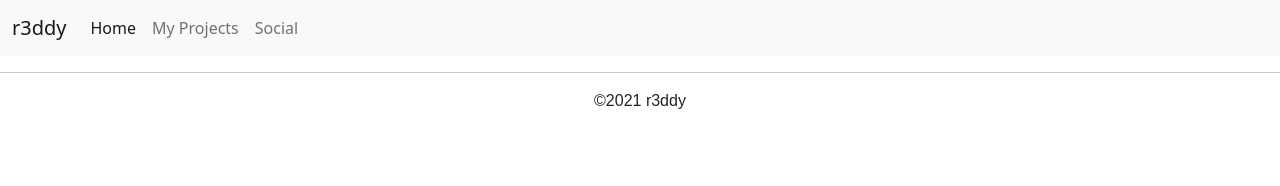
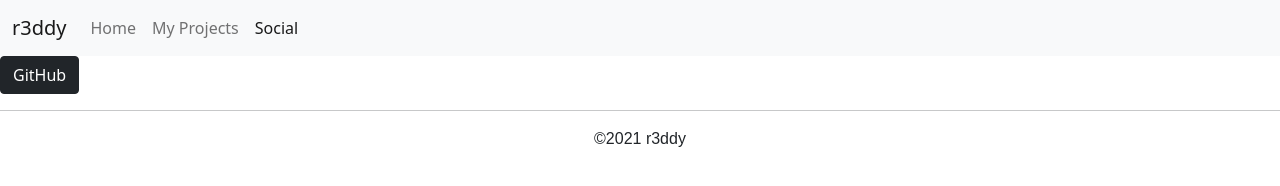
Before and after one commit to Superredstone/superredstone.github.io, a plain HTML site: page social.html in a window 1280 px wide. Drawn offline with nearby package versions, Linux system fonts and the light colour scheme.

Commit message:
aria-current fixed

```diff
--- a/social.html
+++ b/social.html
@@ -17,15 +17,17 @@
     </button>
     <div class="collapse navbar-collapse" id="navbarNavAltMarkup">
     <div class="navbar-nav">
-    <a class="nav-link active" aria-current="page" href="index.html">Home</a>
+    <a class="nav-link" href="index.html">Home</a>
     <a class="nav-link" href="projects.html">My Projects</a>
-    <a class="nav-link" href="social.html">Social</a>
+    <a class="nav-link active" aria-current="page" href="social.html">Social</a>
     </div>
     </div>
     </div>
     </nav>
   </head>
   <body>
+    <button type="button" class="btn btn-dark" style="position: ;">GitHub</button>
+
     <section class="description">
         <hr class="bottomLine">
         <script class="cp">
```
Also changed, not shown: projects.html (+2 -2 lines).
